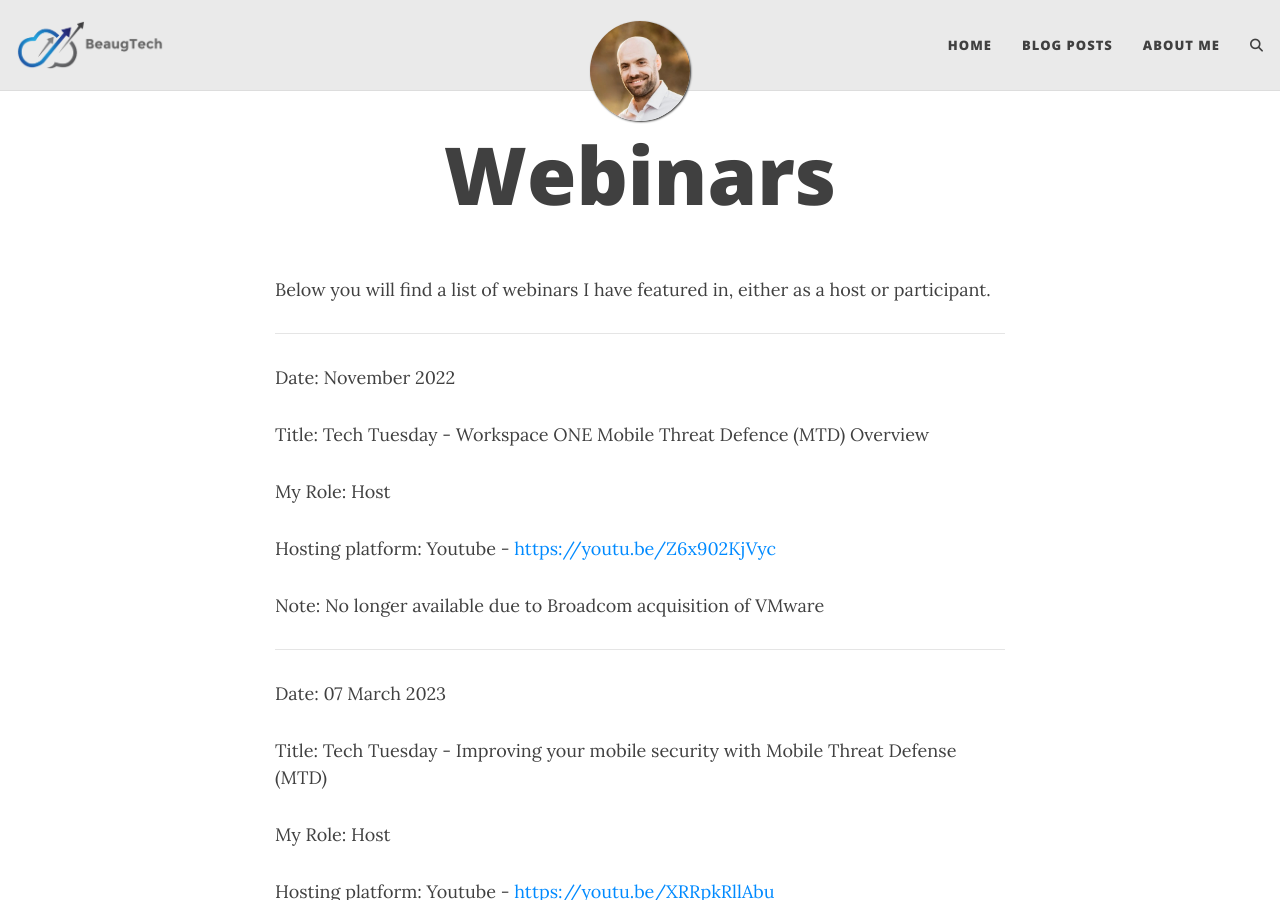
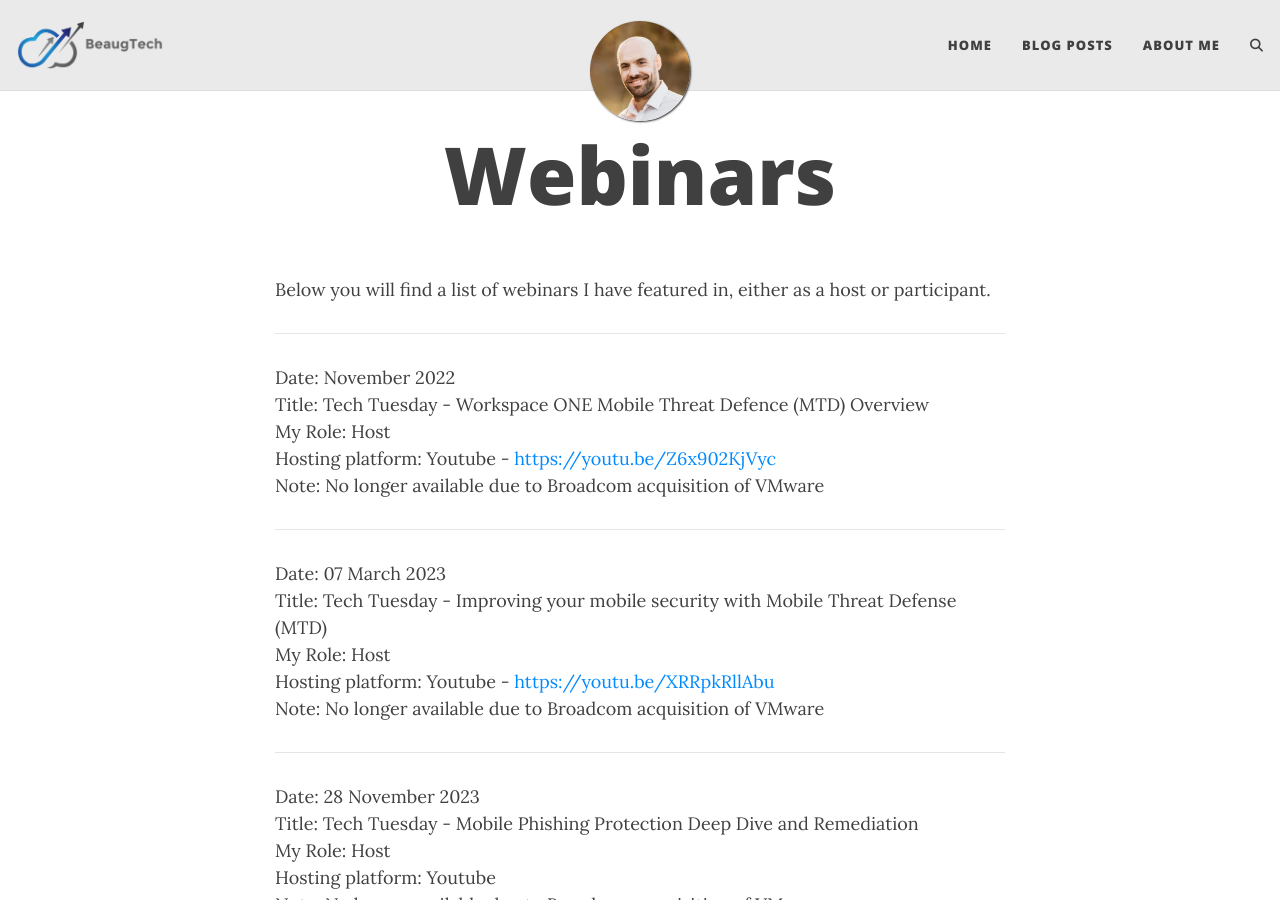
Before and after one commit to Matt95B/blog, a Jekyll site: the page built from webinars.md, in a window 1280 px wide and 900 px high. Built offline with Jekyll 4.4.1, drawn with Linux system fonts in a browser that asks for light colours; comment, search, counter and statistics services are not loaded.

Commit message:
update
Signed-off-by: Mathieu Beaugrand <189304497+Matt95B@users.noreply.github.com>

```diff
--- a/webinars.md
+++ b/webinars.md
@@ -7,46 +7,31 @@ Below you will find a list of webinars I have featured in, either as a host or p
 
 ---
 
-Date: November 2022
-
-Title: Tech Tuesday - Workspace ONE Mobile Threat Defence (MTD) Overview
-
-My Role: Host
-
-Hosting platform: Youtube - <https://youtu.be/Z6x902KjVyc>
-
+Date: November 2022<br>
+Title: Tech Tuesday - Workspace ONE Mobile Threat Defence (MTD) Overview<br>
+My Role: Host<br>
+Hosting platform: Youtube - <https://youtu.be/Z6x902KjVyc><br>
 Note: No longer available due to Broadcom acquisition of VMware
 
 ---
 
-Date: 07 March 2023
-
-Title: Tech Tuesday - Improving your mobile security with Mobile Threat Defense (MTD)
-
-My Role: Host
-
-Hosting platform: Youtube - <https://youtu.be/XRRpkRllAbu>
-
+Date: 07 March 2023<br>
+Title: Tech Tuesday - Improving your mobile security with Mobile Threat Defense (MTD)<br>
+My Role: Host<br>
+Hosting platform: Youtube - <https://youtu.be/XRRpkRllAbu><br>
 Note: No longer available due to Broadcom acquisition of VMware
 
 ---
 
-Date: 28 November 2023
-
-Title: Tech Tuesday - Mobile Phishing Protection Deep Dive and Remediation
-
-My Role: Host
-
-Hosting platform: Youtube
-
+Date: 28 November 2023<br>
+Title: Tech Tuesday - Mobile Phishing Protection Deep Dive and Remediation<br>
+My Role: Host<br>
+Hosting platform: Youtube<br>
 Note: No longer available due to Broadcom acquisition of VMware
 
 ---
 
-Date: 03 December 2025
-
-Title: What's new with Horizon
-
-My Role: Q&A panelist
-
+Date: 03 December 2025<br>
+Title: What's new with Horizon<br>
+My Role: Q&A panelist<br>
 Hosting platform: Brighttalk - <https://www.brighttalk.com/webcast/19382/658744>
```
